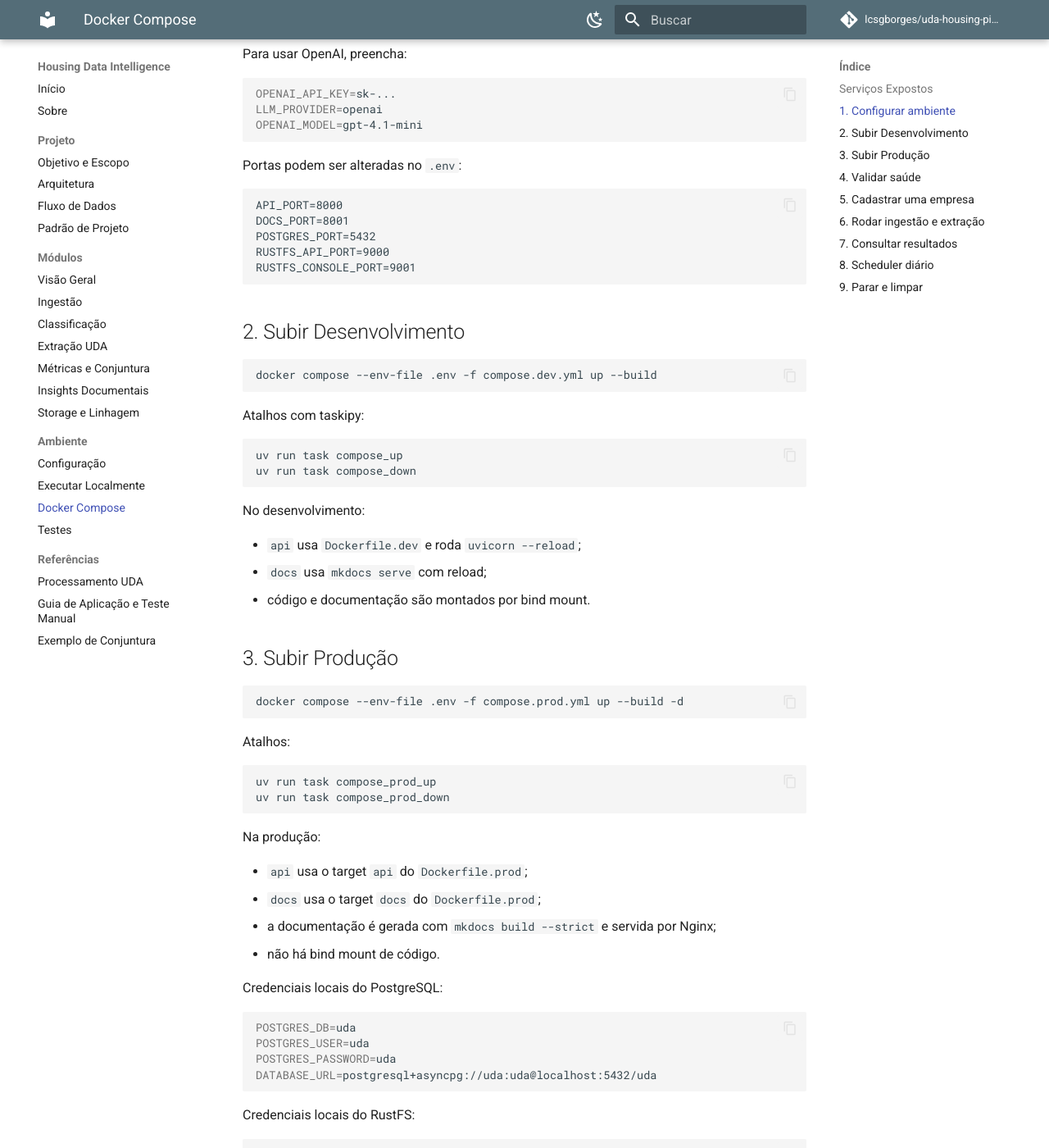
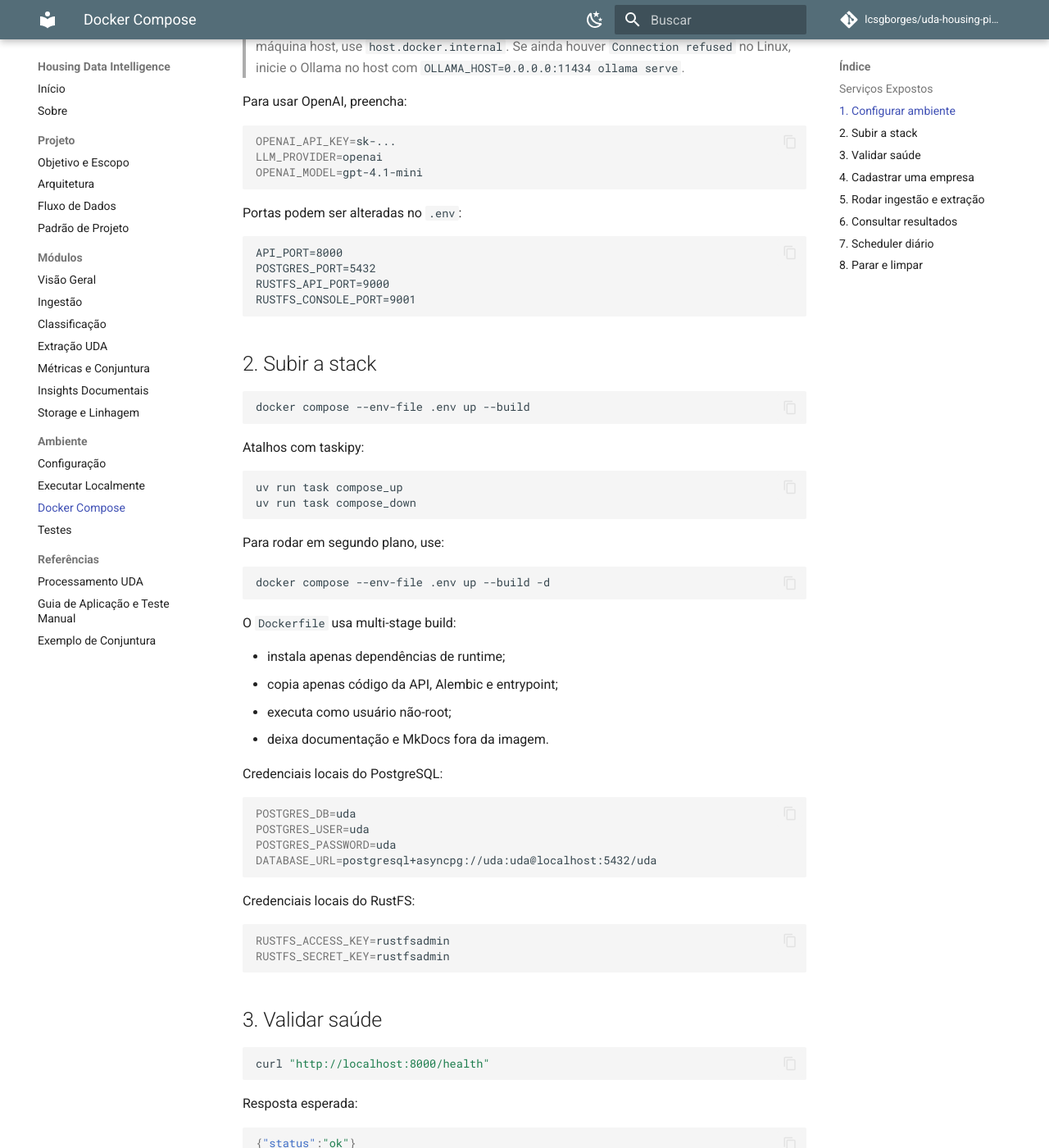
Before and after one commit to lcsgborges/uda-housing-pipeline, an MkDocs documentation site: the page built from docs/como_rodar_com_compose.md, in a window 1280 px wide and 1400 px high, scrolled down 1066 px. Shown: the whole window at 82% size. Built offline with MkDocs 1.6.1 and Material for MkDocs 9.7.7, drawn with Linux system fonts in a browser that asks for light colours; comment, search, counter and statistics services are not loaded; some of the changed text lies outside the part shown.

Commit message:
refactor: refatora arquivos do docker e documentação

````diff
--- a/docs/como_rodar_com_compose.md
+++ b/docs/como_rodar_com_compose.md
@@ -1,17 +1,24 @@
 # Como Rodar com Docker Compose
 
-Este projeto possui stacks separadas para desenvolvimento e produção. As duas sobem API FastAPI, PostgreSQL, RustFS e documentação MkDocs Material.
+Este projeto usa um único `Dockerfile` e um único `compose.yml`. A imagem é otimizada para rodar a API FastAPI e não inclui MkDocs, documentação, testes ou artefatos locais. Desenvolvimento e produção são controlados pelo `.env`.
 
 ## Serviços Expostos
 
-| Serviço | Desenvolvimento | Produção | Uso |
-| --- | --- | --- | --- |
-| API | `http://localhost:8000` | `http://localhost:8000` | Backend FastAPI. |
-| Swagger/OpenAPI | `http://localhost:8000/docs` | `http://localhost:8000/docs` | Teste manual da API. |
-| MkDocs | `http://localhost:8001` | `http://localhost:8001` | Documentação técnica. |
-| PostgreSQL | `localhost:5432` | `localhost:5432` | Banco relacional. |
-| RustFS S3 API | `http://localhost:9000` | `http://localhost:9000` | Object storage. |
-| RustFS Console | `http://localhost:9001` | `http://localhost:9001` | Console web do storage. |
+| Serviço | URL padrão | Uso |
+| --- | --- | --- |
+| API | `http://localhost:8000` | Backend FastAPI. |
+| Swagger/OpenAPI | `http://localhost:8000/docs` | Teste manual da API. |
+| PostgreSQL | `localhost:5432` | Banco relacional. |
+| RustFS S3 API | `http://localhost:9000` | Object storage. |
+| RustFS Console | `http://localhost:9001` | Console web do storage. |
+
+Para abrir a documentação técnica, rode MkDocs localmente:
+
+```bash
+uv run task mkdocs
+```
+
+Acesse `http://127.0.0.1:8001`.
 
 ## 1. Configurar ambiente
 
@@ -45,16 +52,15 @@
 
 ```env
 API_PORT=8000
-DOCS_PORT=8001
 POSTGRES_PORT=5432
 RUSTFS_API_PORT=9000
 RUSTFS_CONSOLE_PORT=9001
 ```
 
-## 2. Subir Desenvolvimento
+## 2. Subir a stack
 
 ```bash
-docker compose --env-file .env -f compose.dev.yml up --build
+docker compose --env-file .env up --build
 ```
 
 Atalhos com taskipy:
@@ -64,31 +70,18 @@
 uv run task compose_down
 ```
 
-No desenvolvimento:
-
-- `api` usa `Dockerfile.dev` e roda `uvicorn --reload`;
-- `docs` usa `mkdocs serve` com reload;
-- código e documentação são montados por bind mount.
-
-## 3. Subir Produção
+Para rodar em segundo plano, use:
 
 ```bash
-docker compose --env-file .env -f compose.prod.yml up --build -d
+docker compose --env-file .env up --build -d
 ```
 
-Atalhos:
+O `Dockerfile` usa multi-stage build:
 
-```bash
-uv run task compose_prod_up
-uv run task compose_prod_down
-```
-
-Na produção:
-
-- `api` usa o target `api` do `Dockerfile.prod`;
-- `docs` usa o target `docs` do `Dockerfile.prod`;
-- a documentação é gerada com `mkdocs build --strict` e servida por Nginx;
-- não há bind mount de código.
+- instala apenas dependências de runtime;
+- copia apenas código da API, Alembic e entrypoint;
+- executa como usuário não-root;
+- deixa documentação e MkDocs fora da imagem.
 
 Credenciais locais do PostgreSQL:
 
@@ -169,19 +161,19 @@
 Depois reinicie:
 
 ```bash
-docker compose --env-file .env -f compose.dev.yml up --build
+docker compose --env-file .env up --build
 ```
 
-## 9. Parar e limpar
+## 8. Parar e limpar
 
 Parar containers:
 
 ```bash
-docker compose --env-file .env -f compose.dev.yml down
+docker compose --env-file .env down
 ```
 
 Parar e remover volumes persistidos:
 
 ```bash
-docker compose --env-file .env -f compose.dev.yml down -v
+docker compose --env-file .env down -v
 ```
````
Also changed, not shown: other parts of docs/como_rodar_com_compose.md (+5 -6 lines), README.md (+22 -40 lines), compose.dev.yml (deleted, +0 -137 lines), compose.yml (renamed from compose.prod.yml, +24 -36 lines), docs/ambiente/configuracao.md (+5 -4 lines), docs/ambiente/execucao-local.md (+2 -6 lines), docs/ambiente/testes.md (+3 -9 lines), docs/guia_aplicacao_e_teste_manual.md (+10 -3 lines), docs/index.md (+2 -2 lines), pyproject.toml (+7 -9 lines), 6 other files.
